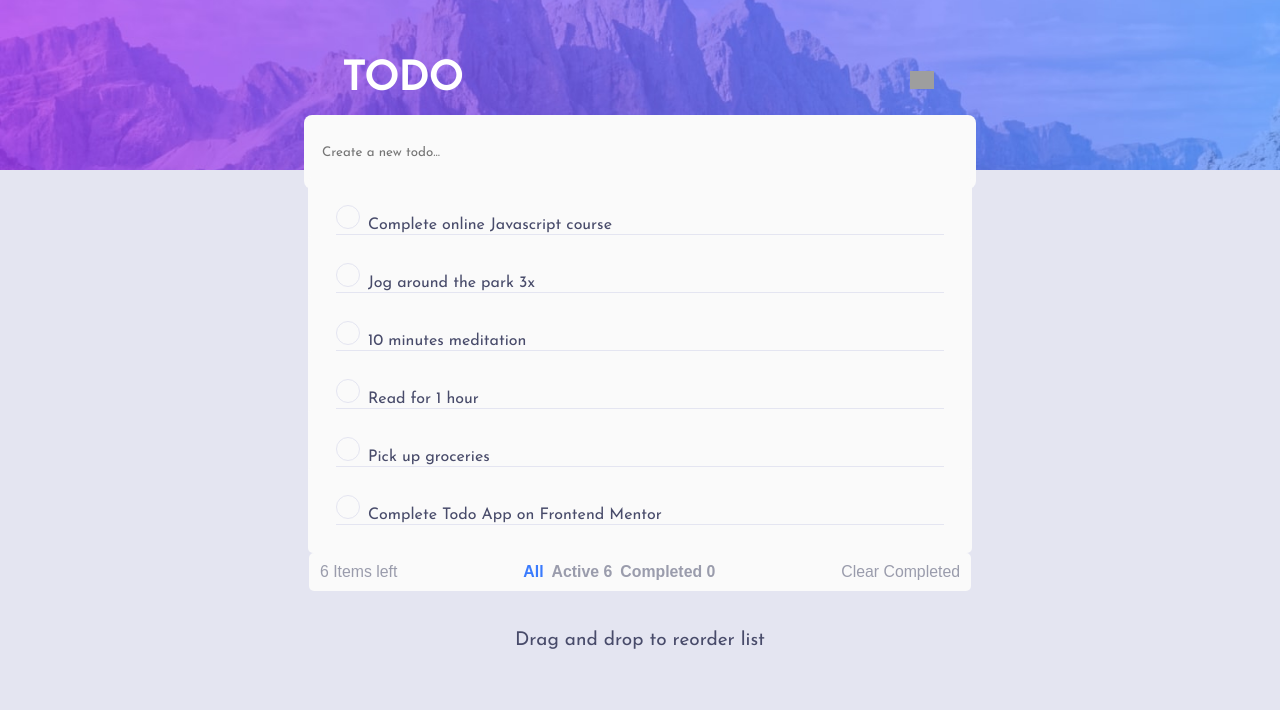
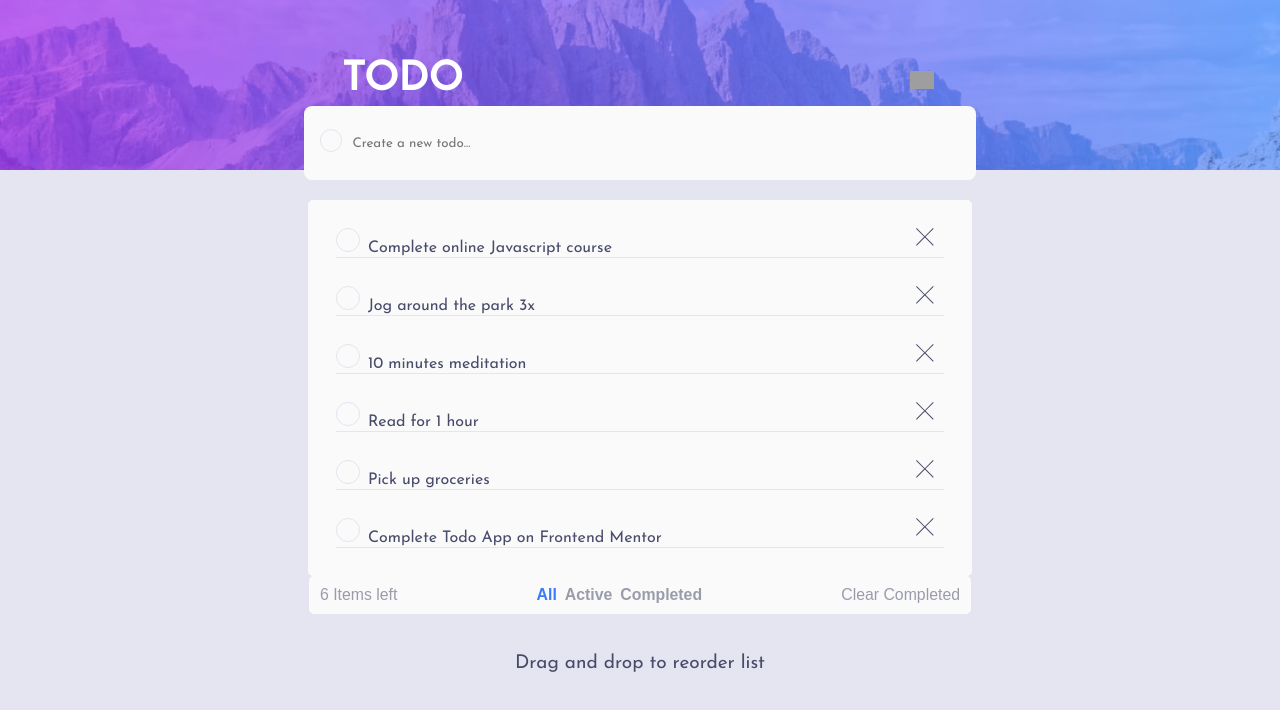
Before and after one commit to John-Njau/vue-todo, a Vue app: page / in a window 1280 px wide. Shown: the top 710 px of the page. Built offline with nearby package versions, Linux system fonts and the light colour scheme; grey boxes are pictures that could not be loaded.

Commit message:
fix(styling):Added margins in the Home view input and card elements

```diff
--- a/src/App.vue
+++ b/src/App.vue
@@ -229,12 +229,8 @@ export default {
 
 .delete-todo {
   cursor: pointer;
-  color: hsl(235, 19%, 35%);
-  font-size: 1.2rem;
-  /* font-weight: 600; */
   margin-right: 10px;
   float: right;
-  display: none;
 }
 
 .drag-drop {
--- a/src/components/Navigation.vue
+++ b/src/components/Navigation.vue
@@ -3,13 +3,12 @@
     <div>{{ todosLeft }} Items left</div>
     <div class="todo-status">
       <router-link to="/">All</router-link>
-      <router-link to="/active">Active {{ activeTodos }}</router-link>
-      <router-link to="/completed">Completed {{ completedTodos }}</router-link>
+      <router-link to="/active">Active </router-link>
+      <router-link to="/completed">Completed </router-link>
     </div>
     <div @click="clearCompleted()">Clear Completed</div>
   </section>
   <div class="drag-drop">Drag and drop to reorder list</div>
-
 </template>
 
 <script>
@@ -21,17 +20,16 @@ export default {
     return {
       drag: false,
       todos: [],
-
-
-    }
+    };
   },
-  computed:{
-    ...mapGetters(['todosLeft', 'activeTodos', 'completedTodos'])
-
+  computed: {
+    ...mapGetters(["todosLeft", "activeTodos", "completedTodos"]),
   },
   methods: {
-    ...mapActions(["clearCompleted"]),
-
+    // ...mapActions(["clearCompleted"]),
+    clearCompleted() {
+      this.todos = this.todos.filter((todo) => !todo.completed);
+    },
   },
 };
 </script>
--- a/src/store/modules/todo.js
+++ b/src/store/modules/todo.js
@@ -4,6 +4,7 @@ export default {
   state: {
     todos: todoData,
     drag: false,
+    todo: {}
 
   },
   getters: {
--- a/src/views/HomeView.vue
+++ b/src/views/HomeView.vue
@@ -2,7 +2,6 @@
   <main>
     <HomeComp />
     <!-- switch themes -->
-    <div class="">
     <!-- <div class="title-theme">
         <span class="title"> {{ titleCaps }} </span>
         <span @click="switchTheme" class="theme-switch"> </span>
@@ -10,6 +9,10 @@
     <!-- input section to add todos -->
     <div class="todo-input">
       <label class="todo-label">
+        <span>
+          <input type="checkbox" class="todo-label-checkbox" id="" />
+        </span>
+        <span>
           <input
             type="text"
             class="form-control"
@@ -17,11 +20,10 @@
             @keyup.enter="addTodo"
             placeholder="Create a new todo..."
           />
+        </span>
       </label>
     </div>
-    </div>
     <TodoComp v-for="todo in todos" :key="todo.id" :todo="todo" />
-
 
     <Navigation />
   </main>
@@ -39,7 +41,7 @@ export default {
   components: {
     TodoComp,
     Navigation,
-    HomeComp
+    HomeComp,
   },
 
   data() {
@@ -71,7 +73,7 @@ export default {
         completed: false,
       });
       // confirm that the todo has been added
-      console.log(this.todos);
+      // console.log(this.todos);
 
       // clear the input field
       this.todos.name = "";
@@ -82,49 +84,37 @@ export default {
     },
     // clear completed todos
 
-    // mark todo as completed
   },
 };
 </script>
 
 <!-- Add "scoped" attribute to limit CSS to this component only -->
 <style scoped lang="scss">
-.title-theme {
-  display: flex;
-  justify-self: center;
-  justify-content: space-between;
-  align-items: center;
-  padding: 1rem;
-  width: 50%;
-  margin: auto auto;
-}
-
-.title {
-  font-size: 2.5rem;
-  font-weight: 700;
-  color: #fff;
-}
-
 .todo-input {
   display: flex;
   justify-content: center;
   align-items: center;
-  margin: -55px auto 1rem auto;
+  margin: -64px auto 3rem auto;
   width: 50%;
   background-color: var(--todo-card-background);
   border-radius: 0.5rem;
   padding: 1rem;
 }
 
-// .todo-label::before {
-//   content: "";
-//   display: inline-block;
-//   width: 1.5rem;
-//   height: 1.5rem;
-//   margin-right: 1rem;
-//   margin-top: 12px;
-//   border-radius: 50%;
-//   background-color: var(--todo-card-background);
-//   border: 1px solid hsl(233, 14%, 35%); //dark mode
-// }
+.todo-label {
+  display: flex;
+  justify-content: left;
+  align-items: center;
+  width: 100%;
+}
+
+.todo-label-checkbox {
+  width: 1.4rem;
+  height: 1.4rem;
+  border: var(--todo-checkbox);
+  border-radius: 50%;
+  appearance: none;
+  cursor: pointer;
+  margin-right: 0.5rem;
+}
 </style>
```
Also changed, not shown: src/components/TodoComp.vue (+1 -7 lines). Lines whose indentation alone changed are shown as unchanged.
